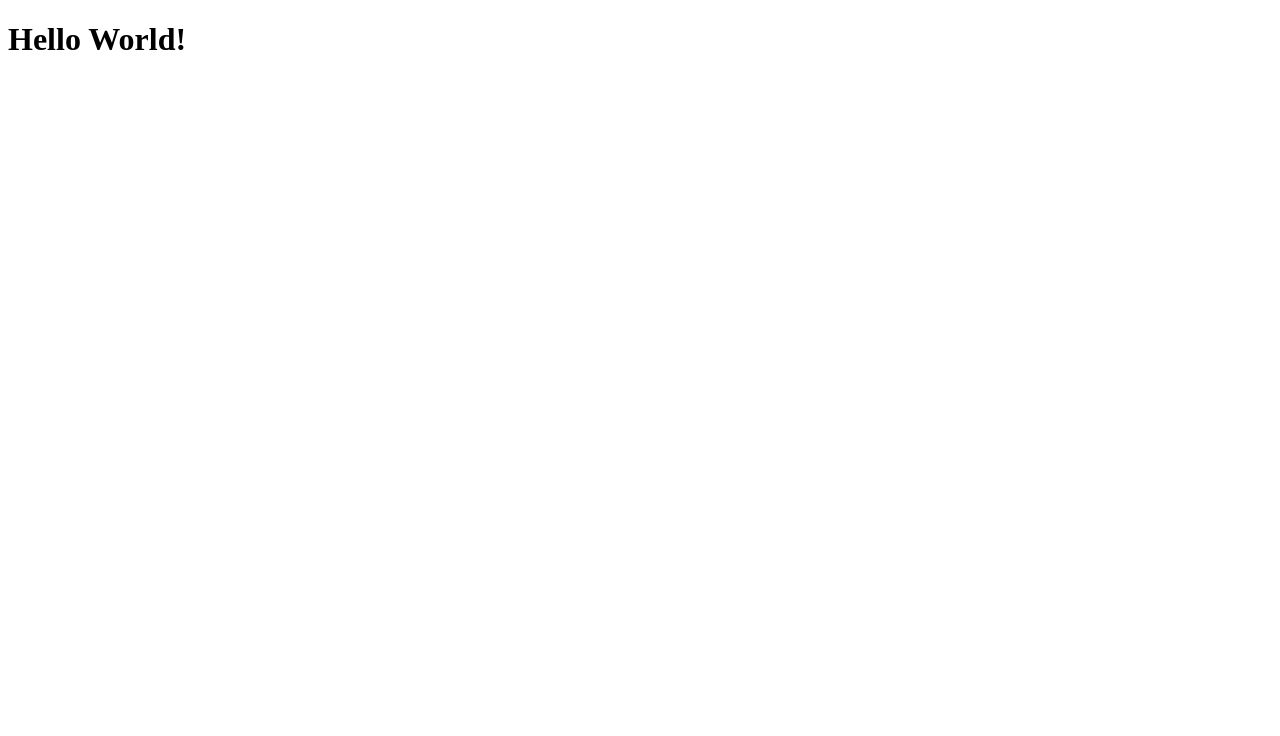
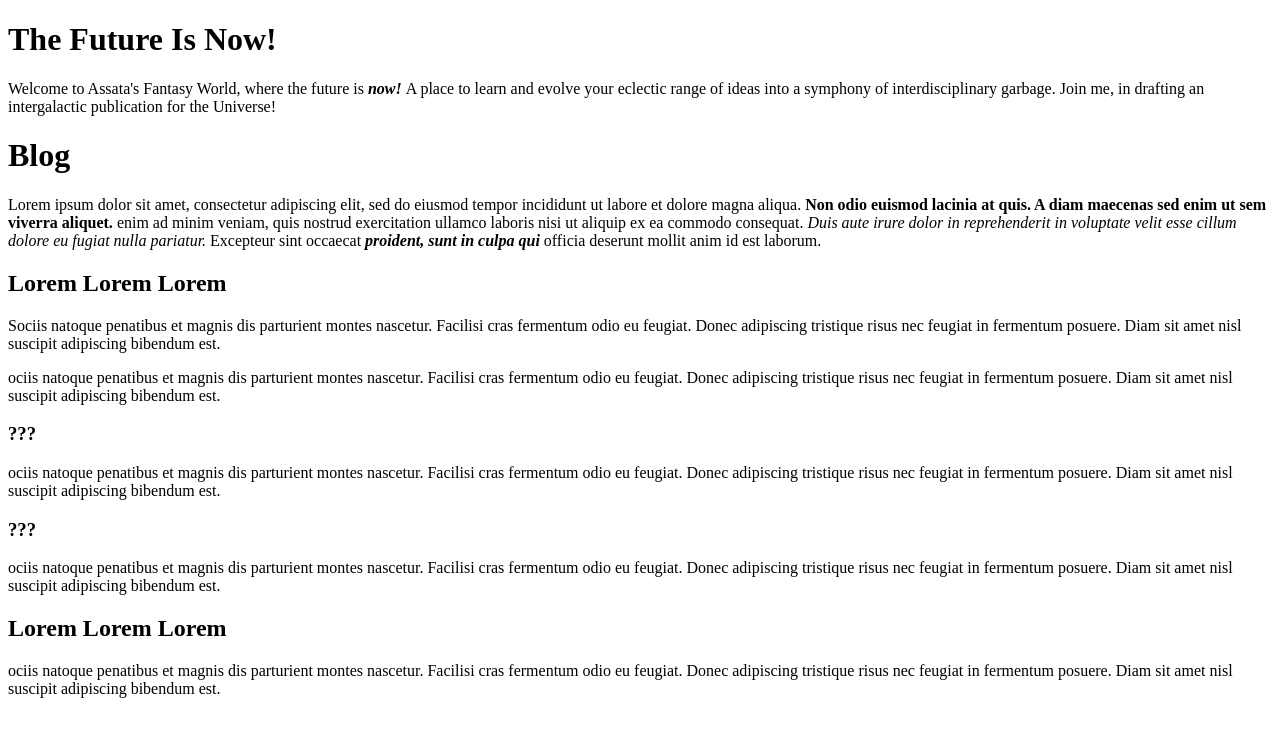
Before and after one commit to ankosi15647/Odin, a plain HTML site: page html-boilerplate/index.html in a window 1280 px wide. Drawn offline with Linux system fonts and the light colour scheme.

Commit message:
Saved changes to index.html

```diff
--- a/html-boilerplate/index.html
+++ b/html-boilerplate/index.html
@@ -7,6 +7,41 @@
     <title>Assata's Fantasy World</title>
 </head>
 <body>
-    <h1>Hello World!</h1>
+
+    <h1>The Future Is Now!</h1>
+
+    <p>
+
+        Welcome to Assata's Fantasy World, where the future is
+    <em>
+        <strong>now!</strong>
+    </em>
+        A place to learn and evolve your eclectic range of ideas into a symphony of interdisciplinary garbage.
+        Join me, in drafting an intergalactic publication for the Universe!
+        <!--<b> and <i> bold and italicize without marking the word as special.-->
+    </p>
+
+    <h1>Blog</h1>
+
+    <p>Lorem ipsum dolor sit amet, consectetur adipiscing elit,
+        sed do eiusmod tempor incididunt ut labore et dolore
+        magna aliqua. <strong>Non odio euismod lacinia at quis. A diam maecenas sed enim ut sem viverra aliquet.</strong> enim ad minim veniam, quis nostrud
+         exercitation ullamco laboris nisi ut aliquip ex ea
+         commodo consequat. <em>Duis aute irure dolor in
+         reprehenderit in voluptate velit esse cillum dolore eu fugiat nulla pariatur. </em>
+        Excepteur sint occaecat <strong><em>proident,
+         sunt in culpa qui</em></strong> officia deserunt mollit anim id est laborum.</p>
+
+    <h2>Lorem Lorem Lorem</h2>
+
+    <p>Sociis natoque penatibus et magnis dis parturient montes nascetur. Facilisi cras fermentum odio eu feugiat. Donec adipiscing tristique risus nec feugiat in fermentum posuere. Diam sit amet nisl suscipit adipiscing bibendum est.</p>
+    <p>ociis natoque penatibus et magnis dis parturient montes nascetur. Facilisi cras fermentum odio eu feugiat. Donec adipiscing tristique risus nec feugiat in fermentum posuere. Diam sit amet nisl suscipit adipiscing bibendum est.</p>
+
+    <h3>???</h3>
+    <p>ociis natoque penatibus et magnis dis parturient montes nascetur. Facilisi cras fermentum odio eu feugiat. Donec adipiscing tristique risus nec feugiat in fermentum posuere. Diam sit amet nisl suscipit adipiscing bibendum est.</p>
+    <h3>???</h3>
+    <p>ociis natoque penatibus et magnis dis parturient montes nascetur. Facilisi cras fermentum odio eu feugiat. Donec adipiscing tristique risus nec feugiat in fermentum posuere. Diam sit amet nisl suscipit adipiscing bibendum est.</p>
+<h2>Lorem Lorem Lorem</h2>
+<p>ociis natoque penatibus et magnis dis parturient montes nascetur. Facilisi cras fermentum odio eu feugiat. Donec adipiscing tristique risus nec feugiat in fermentum posuere. Diam sit amet nisl suscipit adipiscing bibendum est.</p>
 </body>
 </html>
```
